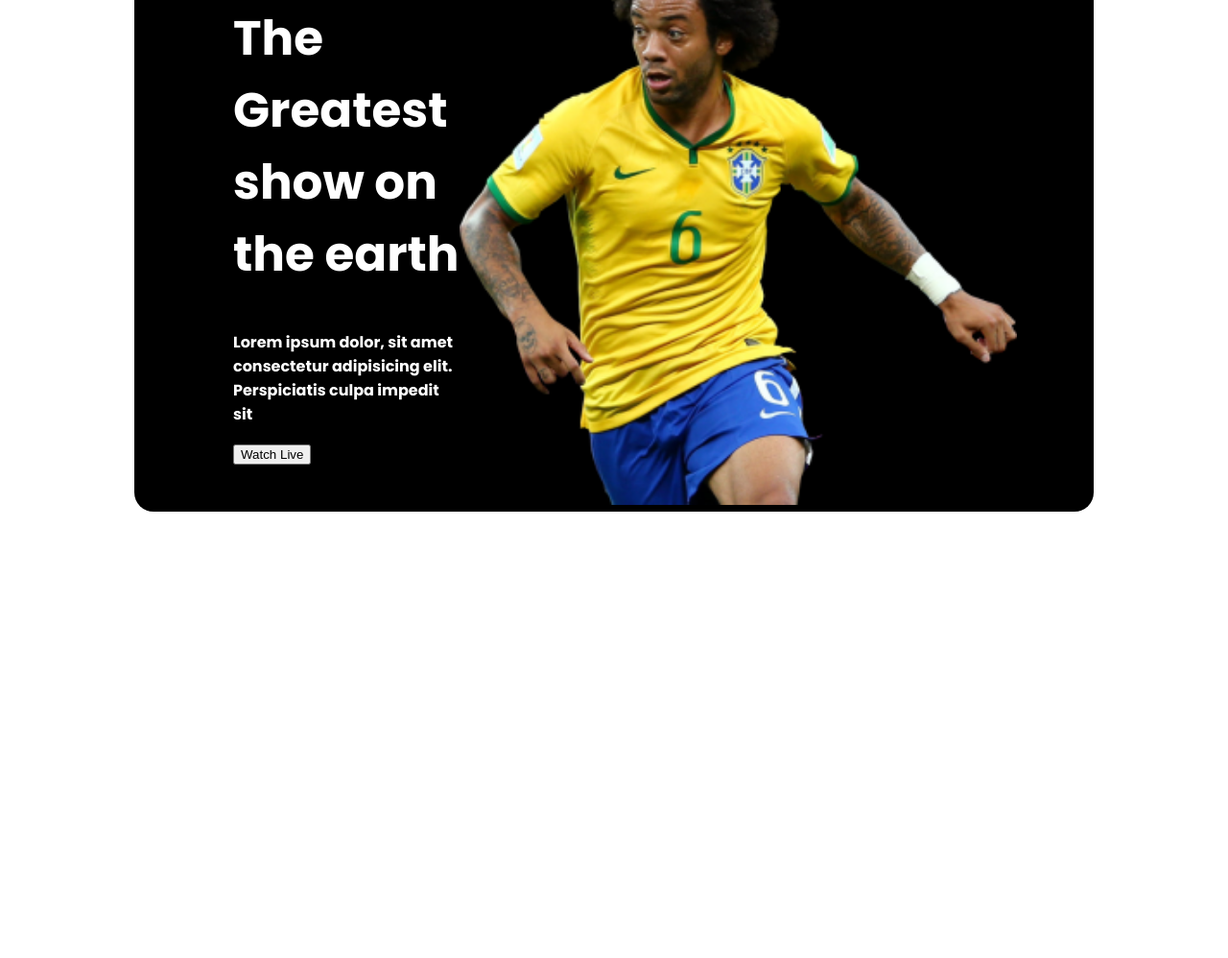
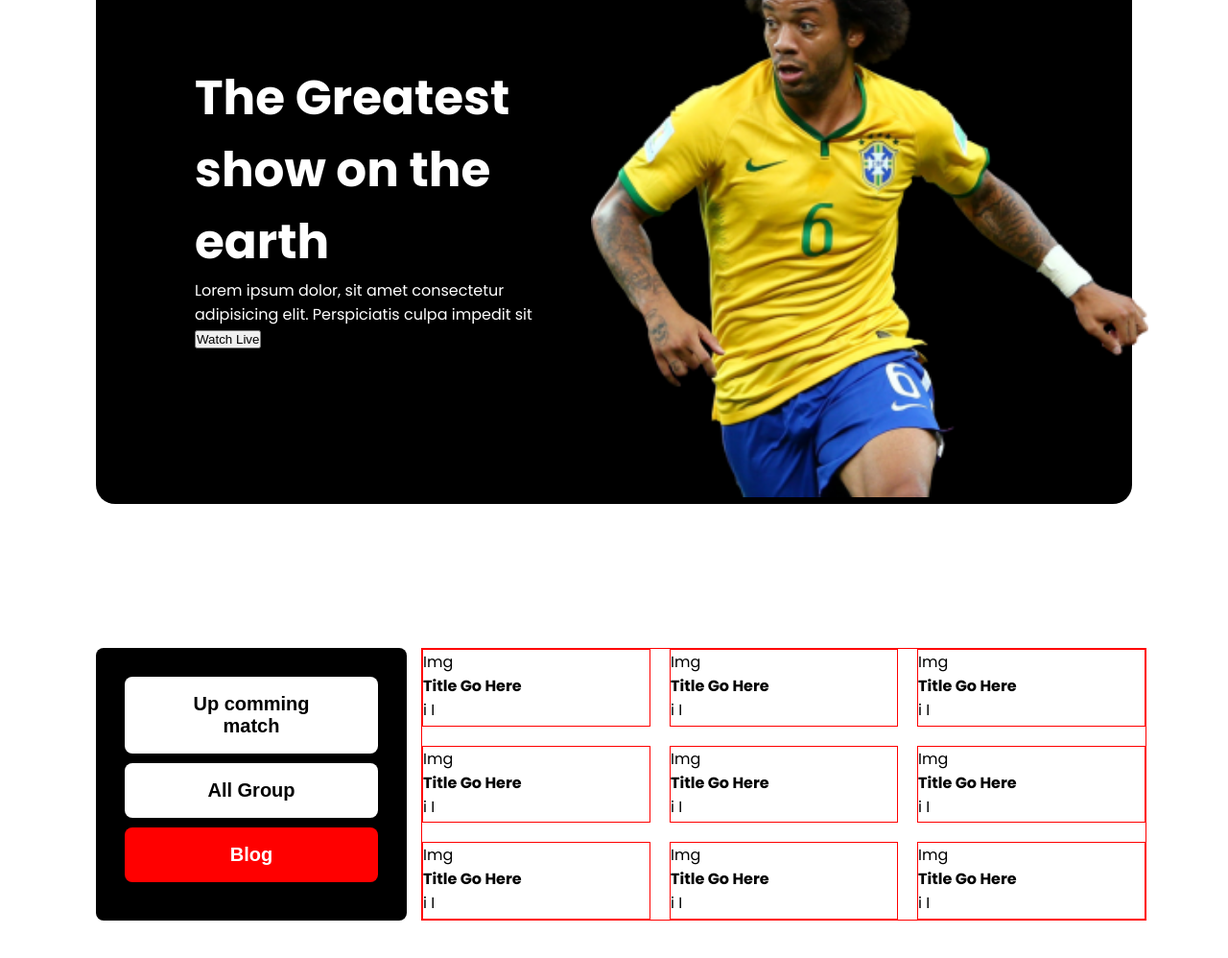
Before and after one commit to saeim1/world-cup, a plain HTML site: page index.html in a window 1280 px wide. Shown: the part 120-1118 px from the top of the page at 96% size. Before the commit the page ends 800 px from the top, so only its background shows below. Drawn offline with Linux system fonts and the light colour scheme.

Commit message:
bannar and blog done

```diff
--- a/Styles/style.css
+++ b/Styles/style.css
@@ -1,33 +1,36 @@
 /* fonts */
-@import url('https://fonts.googleapis.com/css2?family=Poppins:wght@700&display=swap');
+@import url('https://fonts.googleapis.com/css2?family=Poppins:wght@400;600;700&display=swap');
 
+* {
+    margin: 0;
+    padding: 0;
+    outline: 0;
+    box-sizing: border-box;
+}
+
+html,
 body {
     font-family: 'Poppins', sans-serif;
+    font-weight: 400;
+    font-size: 16px;
 }
 
-main {
-    display: flex;
-    flex-direction: column;
-    align-items: center;
-}
-
-.container {
-    display: flex;
+/* ------------------
+     Bannar Design
+---------------------- */
+.bannar-container {
+    display: grid;
+    grid-template-columns: 500px 1fr;
+    gap: 1rem;
     background-color: black;
     border-radius: 20px;
     color: white;
-    position: absolute;
-    align-items: center;
     align-items: center;
     margin-top: 25px;
-    justify-content: space-evenly;
-    margin-left: 140px;
-    margin-right: 140px;
+    justify-content: space-between;
+    margin-left: 100px;
+    margin-right: 100px;
 }
-
-/*--------------
- Bannaer Design
- ---------------- */
 
 .bannar-detail {
     margin-left: 103px;
@@ -45,3 +48,49 @@ main {
     height: 613px;
     width: 581px;
 }
+
+/* ------------------------
+   Sidbar and main content
+-------------------------- */
+.main-container {
+    margin: 150px 100px;
+    display: grid;
+    grid-template-columns: 30% 70%;
+    gap: 15px;
+}
+
+.sidebar {
+    background-color: black;
+    padding: 30px;
+    border-radius: 8px;
+}
+
+.btn {
+    display: block;
+    width: 100%;
+    padding: 17px 40px;
+    padding-right: 40px;
+    padding-left: 40px;
+    border-radius: 8px;
+    background: #fff;
+    font-size: 20px;
+    font-weight: 600;
+    border: none;
+    margin-bottom: 10px;
+}
+
+.btn-red {
+    background-color: red;
+    color: white;
+}
+
+.blog-container {
+    display: grid;
+    grid-template-columns: repeat(3, 1fr);
+    border: 1px solid red;
+    gap: 20px;
+}
+
+.blog-card {
+    border: 1px solid red;
+}
--- a/index.html
+++ b/index.html
@@ -8,22 +8,132 @@
     <title>World Cup</title>
     <!-- Stylesheet -->
     <link rel="stylesheet" href="Styles/style.css">
+    <link rel="preconnect" href="https://fonts.googleapis.com">
+    <link rel="preconnect" href="https://fonts.gstatic.com" crossorigin>
+    <link href="https://fonts.googleapis.com/css2?family=Poppins:wght@400;600;700&display=swap" rel="stylesheet">
 </head>
 
 <body>
-    <main>
     <!-- Banner Style -->
-        <section class="container">
+    <section class="bannar-container">
         <div class="bannar-detail">
             <h1>The Greatest show on the earth</h1>
             <p>Lorem ipsum dolor, sit amet consectetur adipisicing elit. Perspiciatis culpa impedit sit</p>
-                <button> Watch Live</button>
+            <button class="bannar-btn"> Watch Live</button>
         </div>
         <div class="bannar-img">
             <img src="images/Banner Image.png" alt="">
         </div>
     </section>
-    </main>
+    <section class="main-container">
+        <div class="sidebar">
+            <button class="btn btn-light">Up comming match</button>
+            <button class="btn btn-light">All Group</button>
+            <button class="btn btn-red">Blog</button>
+        </div>
+        <div class="blog-container">
+            <div class="blog-card">
+                <div class="blog-img">
+                    Img
+                </div>
+                <div class="blog-content">
+                    <h4>Title Go Here</h4>
+                </div>
+                <div class="blog-footer">
+                    i I
+                </div>
+            </div>
+            <div class="blog-card">
+                <div class="blog-img">
+                    Img
+                </div>
+                <div class="blog-content">
+                    <h4>Title Go Here</h4>
+                </div>
+                <div class="blog-footer">
+                    i I
+                </div>
+            </div>
+            <div class="blog-card">
+                <div class="blog-img">
+                    Img
+                </div>
+                <div class="blog-content">
+                    <h4>Title Go Here</h4>
+                </div>
+                <div class="blog-footer">
+                    i I
+                </div>
+            </div>
+            <div class="blog-card">
+                <div class="blog-img">
+                    Img
+                </div>
+                <div class="blog-content">
+                    <h4>Title Go Here</h4>
+                </div>
+                <div class="blog-footer">
+                    i I
+                </div>
+            </div>
+            <div class="blog-card">
+                <div class="blog-img">
+                    Img
+                </div>
+                <div class="blog-content">
+                    <h4>Title Go Here</h4>
+                </div>
+                <div class="blog-footer">
+                    i I
+                </div>
+            </div>
+            <div class="blog-card">
+                <div class="blog-img">
+                    Img
+                </div>
+                <div class="blog-content">
+                    <h4>Title Go Here</h4>
+                </div>
+                <div class="blog-footer">
+                    i I
+                </div>
+            </div>
+            <div class="blog-card">
+                <div class="blog-img">
+                    Img
+                </div>
+                <div class="blog-content">
+                    <h4>Title Go Here</h4>
+                </div>
+                <div class="blog-footer">
+                    i I
+                </div>
+            </div>
+            <div class="blog-card">
+                <div class="blog-img">
+                    Img
+                </div>
+                <div class="blog-content">
+                    <h4>Title Go Here</h4>
+                </div>
+                <div class="blog-footer">
+                    i I
+                </div>
+            </div>
+            <div class="blog-card">
+                <div class="blog-img">
+                    Img
+                </div>
+                <div class="blog-content">
+                    <h4>Title Go Here</h4>
+                </div>
+                <div class="blog-footer">
+                    i I
+                </div>
+            </div>
+        </div>
+
+    </section>
 </body>
 
 </html>
```
Lines whose indentation alone changed are shown as unchanged.
